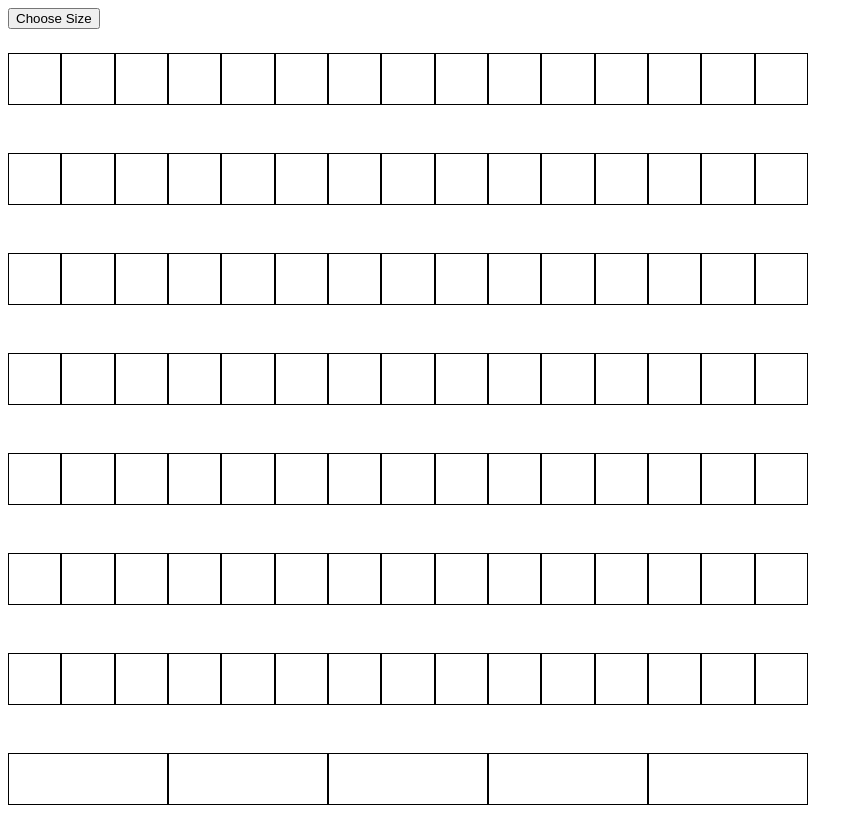
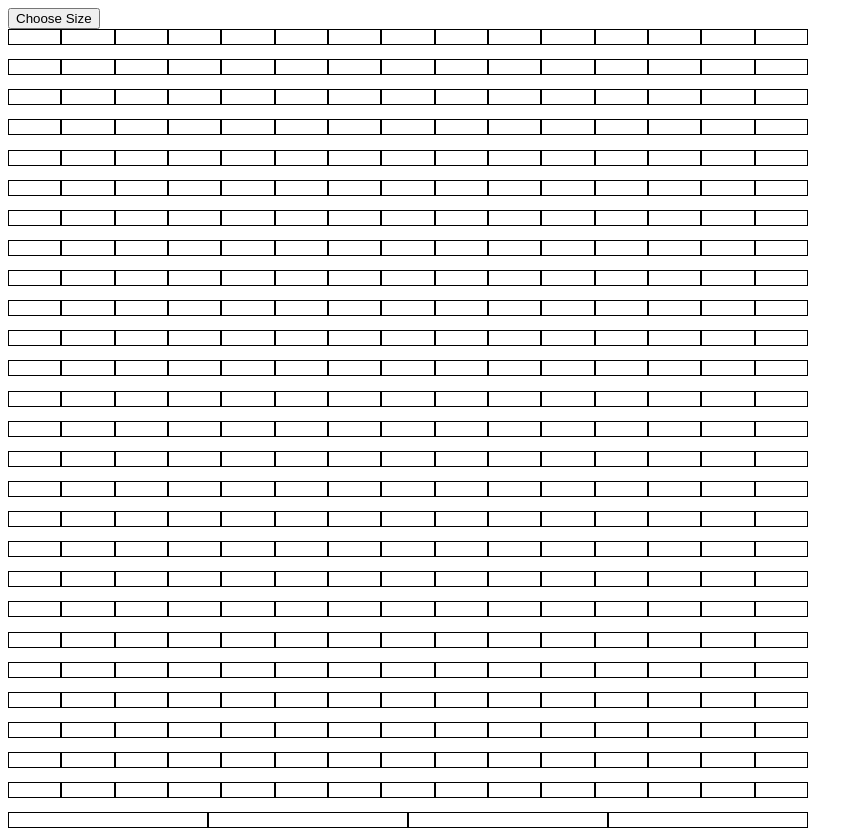
Before and after one commit to FailNotGit/etch-a-sketch, a plain HTML site: page index.html in a window 1280 px wide. Shown: the whole page, without its empty margins (0-863 px from the left). Drawn offline with Linux system fonts and the light colour scheme.

Commit message:
no changes made

```diff
--- a/myScript.js
+++ b/myScript.js
@@ -5,8 +5,9 @@ const square = document.createElement("div");
 square.classList.add("square");
 square.textContent = " ";
 square.style.borderStyle = "solid";
-square.style.width ="50px";
-square.style.height ="50px";
+square.style.flexGrow = "1"
+const squareHeight = square.style.flexGrow = "1"
+square.style.height = "squareHeight";
 
 square.addEventListener("mouseover", changeColor);
 
@@ -15,18 +16,21 @@ square.addEventListener("mouseover", changeColor);
 
 function createGrid(aSize){
     container.style.width = "800px";
-    container.style.height = "800px";
-    square.style.flexGrow = "1"
+    container.style.height = "800px"
+
+    square.style.nthChild = aSize
 for(let squareCount = 0; squareCount < aSize ; squareCount++){
     const clonedSquare =square.cloneNode(true);
     clonedSquare.addEventListener("mouseover", changeColor);
     container.appendChild(clonedSquare);
-    for(let squareCount = 0; squareCount < aSize; squareCount++){
+    for(let squareCount = 0; squareCount < aSize ; squareCount++){
         const clonedSquare =square.cloneNode(true);
         clonedSquare.addEventListener("mouseover", changeColor);
         container.appendChild(clonedSquare);
+
     }
 }
+
 }
 
 
@@ -44,4 +48,4 @@ button.classList.add("button");
 button.textContent = "Choose Size";
 body.insertBefore(button, container);
 
-createGrid(10);
+createGrid(20);
--- a/styles.css
+++ b/styles.css
@@ -1,13 +1,22 @@
+* {
+    box-sizing: border-box;
+}
+
+
 .container {
     display: flex;
     flex-wrap: wrap;
-    margin: 0;
-    padding: 0;
-    justify-content: center;
-    align-items: center;
+
+
 
 
 }
+
+.container>div:nth-child(16n) {
+    width: 100%;
+    border: 0;
+    height: 0;
+  }
 
 .square {
 margin: 0;
@@ -16,6 +25,7 @@ border-width: 1px;
 
 
 
+
 }
 
 .button {
```
